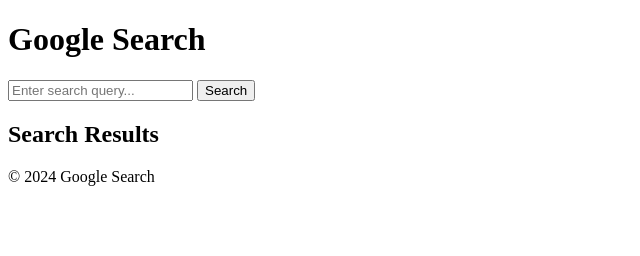
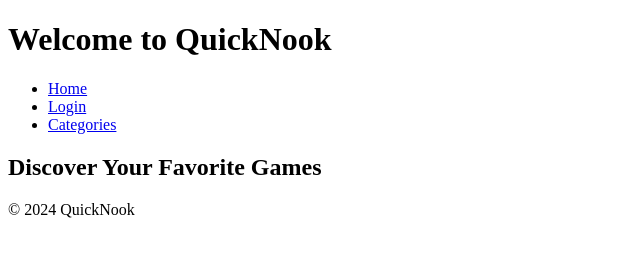
Before and after one commit to Madarush/Boom, a plain HTML site: page index.html in a window 1280 px wide. Shown: the whole page, without its empty margins (0-640 px from the left). Drawn offline with Linux system fonts and the light colour scheme.

Commit message:
Update index.html

```diff
--- a/index.html
+++ b/index.html
@@ -3,29 +3,27 @@
 <head>
     <meta charset="UTF-8">
     <meta name="viewport" content="width=device-width, initial-scale=1.0">
-    <title>Google Search</title>
-    <style>
-        /* Your CSS styles here */
-    </style>
+    <title>Welcome to QuickNook</title>
+    <!-- CSS styles -->
+    <link rel="stylesheet" href="styles.css">
 </head>
 <body>
     <header>
-        <h1>Google Search</h1>
-        <!-- Search Form -->
-        <form id="searchForm">
-            <input type="text" id="searchInput" placeholder="Enter search query...">
-            <button type="submit" id="searchButton">Search</button>
-        </form>
+        <h1>Welcome to QuickNook</h1>
+        <nav>
+            <ul>
+                <li><a href="index.html">Home</a></li>
+                <li><a href="login.html">Login</a></li>
+                <li><a href="categories.html">Categories</a></li>
+            </ul>
+        </nav>
     </header>
     <main>
-        <!-- Search results will be displayed here -->
-        <section id="searchResults">
-            <h2>Search Results</h2>
-            <ul id="resultsList"></ul>
-        </section>
+        <h2>Discover Your Favorite Games</h2>
+        <!-- Add content here -->
     </main>
     <footer>
-        <p>&copy; 2024 Google Search</p>
+        <p>&copy; 2024 QuickNook</p>
     </footer>
     <!-- JavaScript -->
     <script src="script.js"></script>
```
